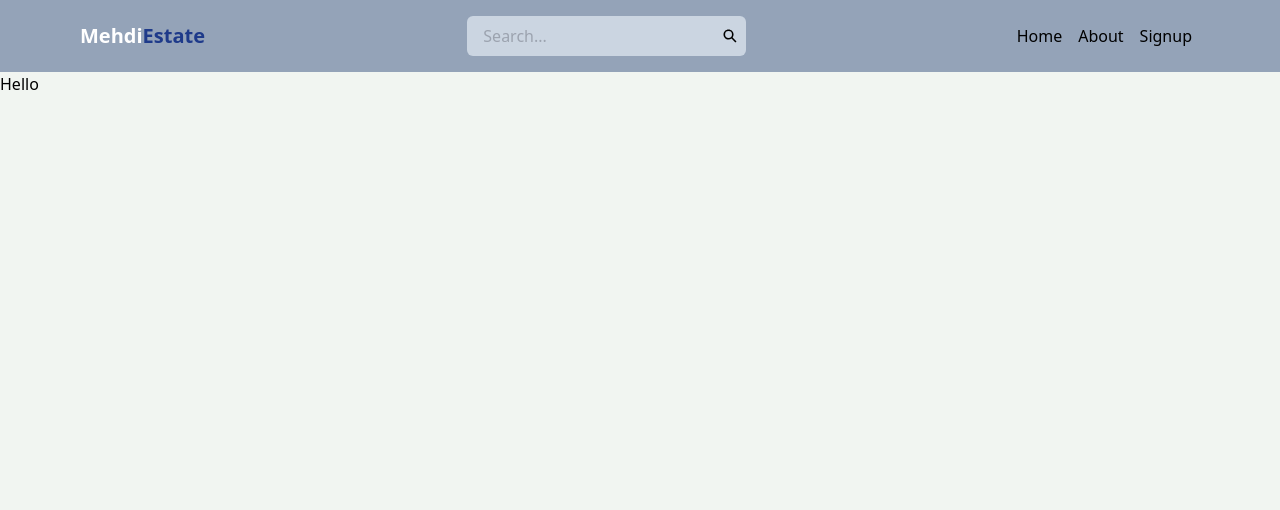
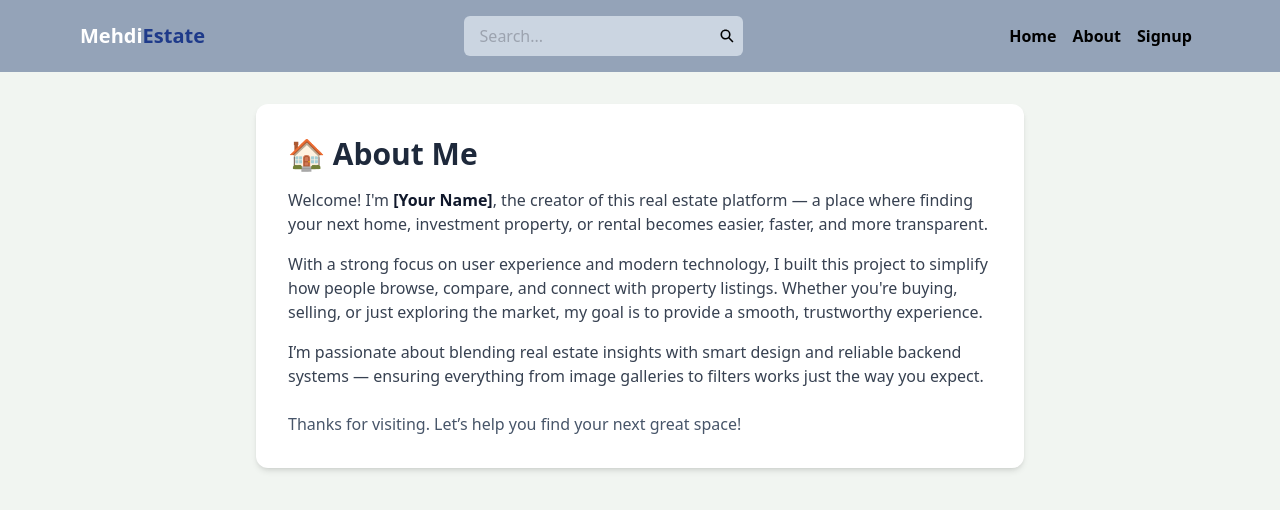
Before and after one commit to mehdi621-git/Real-Estate-Project, a React (Vite) app in the folder client/: page /about in a window 1280 px wide. Shown: the top 510 px of the page. Built offline with nearby package versions, Linux system fonts and the light colour scheme.

Commit message:
Completed ABLOUT page

```diff
--- a/client/src/Components/Header.jsx
+++ b/client/src/Components/Header.jsx
@@ -26,7 +26,7 @@ const navigate=useNavigate()
     <Link to={'/'}>
     <h1 className=' flex flex-wrap text-sm sm:text-xl '>
             <span className='text-white font-semibold '>Mehdi</span>
-            <span className='text-blue-900 font-bold'>Estate</span>
+            <span className='text-blue-900 font-bold'> Estate</span>
 
         </h1>
         </Link>
@@ -36,10 +36,10 @@ const navigate=useNavigate()
   <IoSearchSharp className='hover:cursor-pointer ' />
   </button>
         </form>
-        <ul className='flex justify-between gap-4 p-2'>
+        <ul className='flex justify-between gap-4 p-2 font-bold'>
         <Link to={'/'}>   <li className='hover:underline hover:cursor-pointer'>Home</li></Link>
           <Link to={'/about'}>      <li className='hover:underline hover:cursor-pointer'>About</li></Link>
-            <Link to={'/profile'}>   {user? <img src={user.photo} alt="" className='w-7 h-7' />: <li className='hover:underline hover:cursor-pointer'>Signup</li>}</Link>
+            <Link to={'/profile'}>   {user? <img src={user.photo} alt="" className='w-7 h-7 rounded-md' />: <li className='hover:underline hover:cursor-pointer'>Signup</li>}</Link>
         </ul>
 </div>
 
--- a/client/src/pages/About.jsx
+++ b/client/src/pages/About.jsx
@@ -2,7 +2,24 @@ import React from 'react'
 
 const About = () => {
   return (
-    <div>Hello</div>
+ <div className="bg-white rounded-xl shadow-md p-6 sm:p-8 my-8 mx-auto max-w-3xl">
+  <h2 className="text-2xl sm:text-3xl font-bold text-slate-800 mb-4 flex items-center gap-2">
+    🏠 About Me
+  </h2>
+  <p className="text-gray-700 text-sm sm:text-base leading-relaxed mb-4">
+    Welcome! I'm <span className="font-semibold text-slate-900">[Your Name]</span>, the creator of this real estate platform — a place where finding your next home, investment property, or rental becomes easier, faster, and more transparent.
+  </p>
+  <p className="text-gray-700 text-sm sm:text-base leading-relaxed mb-4">
+    With a strong focus on user experience and modern technology, I built this project to simplify how people browse, compare, and connect with property listings. Whether you're buying, selling, or just exploring the market, my goal is to provide a smooth, trustworthy experience.
+  </p>
+  <p className="text-gray-700 text-sm sm:text-base leading-relaxed">
+    I’m passionate about blending real estate insights with smart design and reliable backend systems — ensuring everything from image galleries to filters works just the way you expect.
+  </p>
+  <p className="mt-6 text-slate-600 font-medium">
+    Thanks for visiting. Let’s help you find your next great space!
+  </p>
+</div>
+
   )
 }
 
--- a/client/src/pages/Home.jsx
+++ b/client/src/pages/Home.jsx
@@ -53,7 +53,7 @@ const Home = () => {
   return (
     <div>
       {/* Top */}
-      <div className="flex flex-col gap-6 py-28 px-3 max-w-6xl mx-auto">
+      <div className="flex flex-col gap-6 py-24 px-3 max-w-6xl mx-auto">
         <h1 className="text-slate-500 font-bold text-3xl lg:text-6xl">
           Find Your Next<span className="text-slate-400"> Perfect </span> <br />{" "}
           Place with Ease
```
